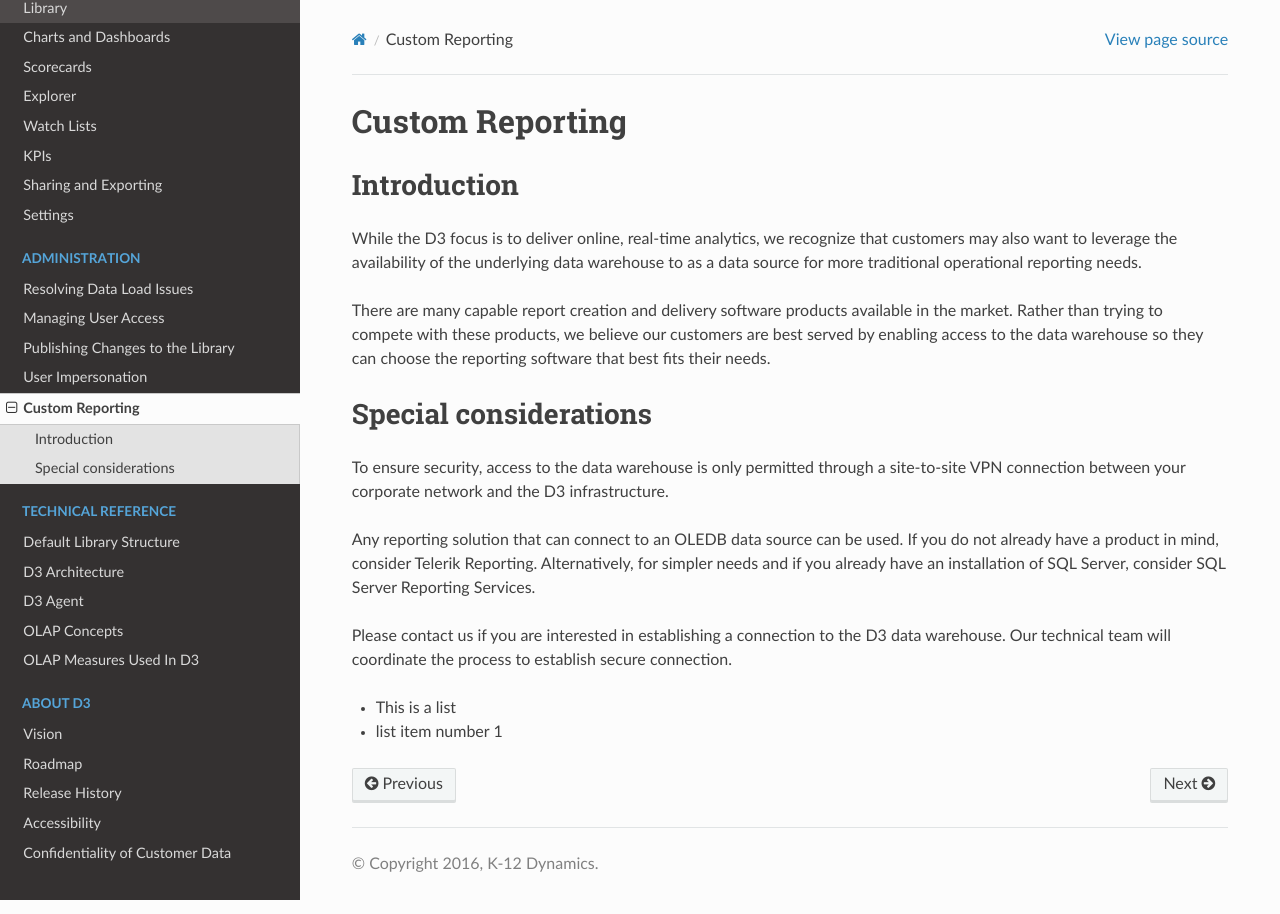
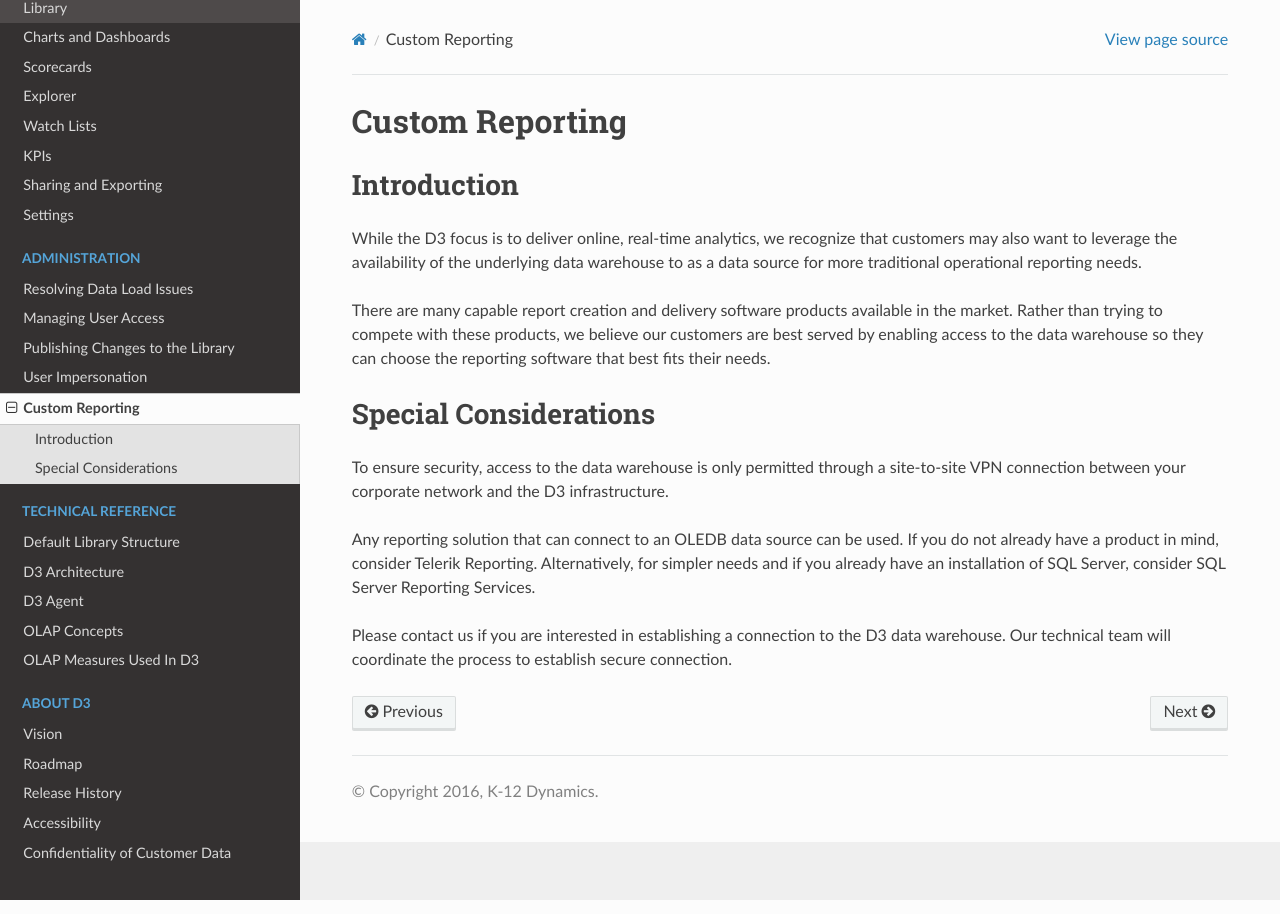
Before and after one commit to K12Dynamics/D3, a Sphinx documentation site: the page built from docs/administration/custom-reporting.md, in a window 1280 px wide. Built offline with Sphinx 7.4.7 and the Read the Docs theme 2.0.0, drawn with Linux system fonts in a browser that asks for light colours.

Commit message:
Remove dummy content.

```diff
--- a/docs/administration/custom-reporting.md
+++ b/docs/administration/custom-reporting.md
@@ -6,13 +6,10 @@ While the D3 focus is to deliver online, real-time analytics, we recognize that
 
 There are many capable report creation and delivery software products available in the market. Rather than trying to compete with these products, we believe our customers are best served by enabling access to the data warehouse so they can choose the reporting software that best fits their needs.
 
-## Special considerations
+## Special Considerations
 
 To ensure security, access to the data warehouse is only permitted through a site-to-site VPN connection between your corporate network and the D3 infrastructure.
 
 Any reporting solution that can connect to an OLEDB data source can be used. If you do not already have a product in mind, consider Telerik Reporting. Alternatively, for simpler needs and if you already have an installation of SQL Server, consider SQL Server Reporting Services.
 
 Please contact us if you are interested in establishing a connection to the D3 data warehouse. Our technical team will coordinate the process to establish secure connection.
-
-* This is a list
-* list item number 1
```
